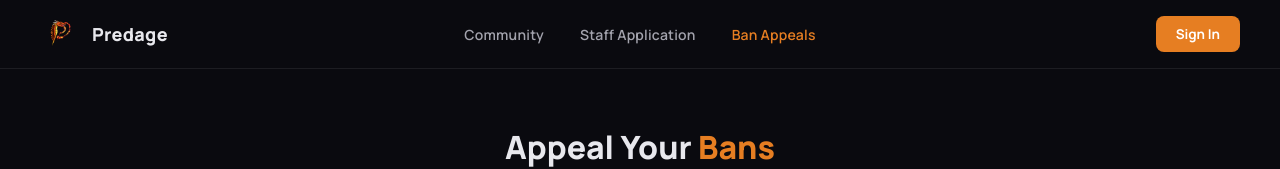
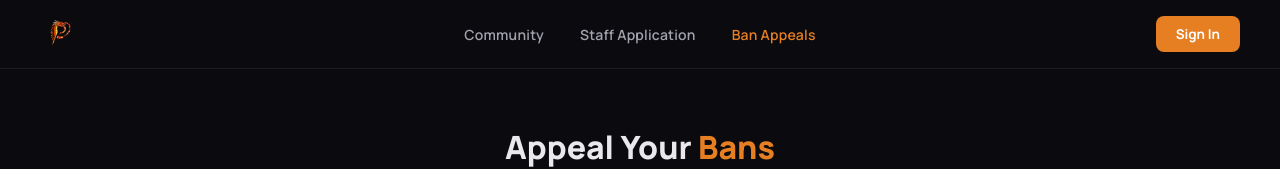
Before and after one commit to Felixzeu/predcord-dashboard, a website: page site/appeals.html in a window 1280 px wide. Shown: the top 169 px of the page. Drawn offline with Linux system fonts and the light colour scheme; no server answers.

Commit message:
Remove Predage span and fix HTML closing tag

```diff
--- a/site/appeals.html
+++ b/site/appeals.html
@@ -515,7 +515,6 @@ header span {
 <header>
     <div class="header-brand">
         <img src="/images/dragon-logo.png" alt="Predage">
-        <span>Predage</span>
     </div>
 
     <nav class="header-nav">
```
